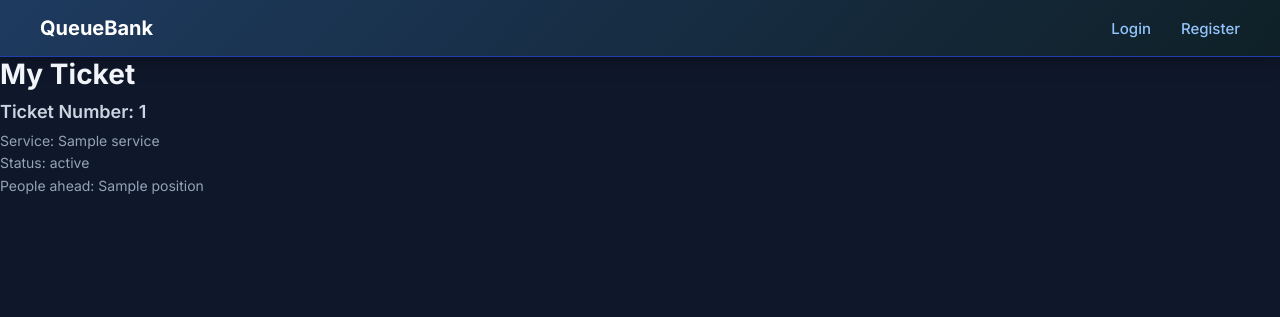
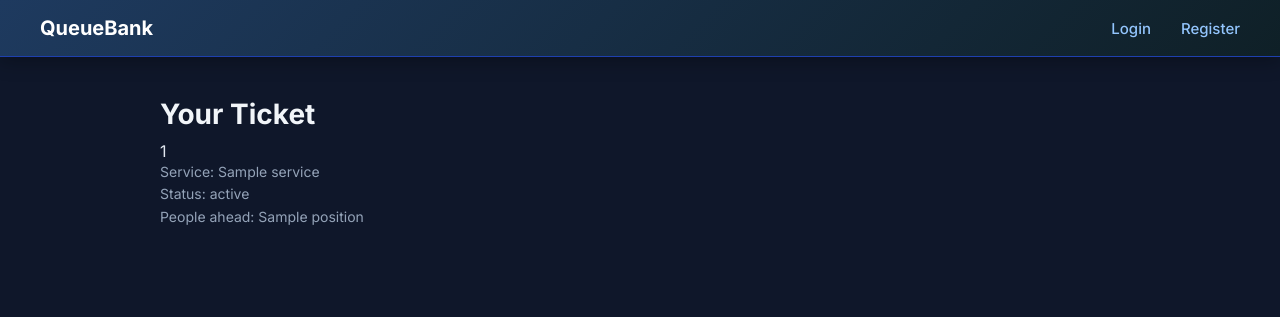
Before and after one commit to sodatovruslan/queuebank, a Django app: template templates/tickets/my_ticket.html in a window 1280 px wide. Shown: the top 317 px of the page. Run offline with Django 5.2, Linux system fonts and the light colour scheme; the template is opened without the code that fills it: most values are stand-ins (such as "Sample title", 1, 10 or a date in 2020).

Commit message:
Add CSS classes to my_ticket template

```diff
--- a/static/style.css
+++ b/static/style.css
@@ -177,5 +177,3 @@ form {
     color: #2563eb;
     margin-bottom: 8px;
 }
-
-/
--- a/templates/tickets/my_ticket.html
+++ b/templates/tickets/my_ticket.html
@@ -1,15 +1,22 @@
 {% extends 'base.html' %}
+
 {% block content %}
-<h2>My Ticket</h2>
+<div class="container">
     {% if ticket %}
-    <h3>Ticket Number: {{ ticket.number }}</h3>
+    <div class="ticket">
+        <h2>Your Ticket</h2>
+        <div class="ticket-number">{{ ticket.number }}</div>
         <p>Service: {{ ticket.service.name }}</p>
-    <p>Status: {{ ticket.get_status_display }}</p>
+        <p class="status-{{ ticket.status }}">Status: {{ ticket.get_status_display }}</p>
         <p>People ahead: {{ position }}</p>
         <meta http-equiv="refresh" content="10">
+    </div>
     {% else %}
-    <h3>You have no active ticket!</h3>
-    <a href="{% url 'home' %}">Take a ticket</a>
+    <div class="card">
+        <h2>No active ticket!</h2>
+        <br>
+        <a href="{% url 'home' %}" class="btn">Take a ticket</a>
+    </div>
     {% endif %}
-
+</div>
 {% endblock %}
```
Lines whose indentation alone changed are shown as unchanged.
